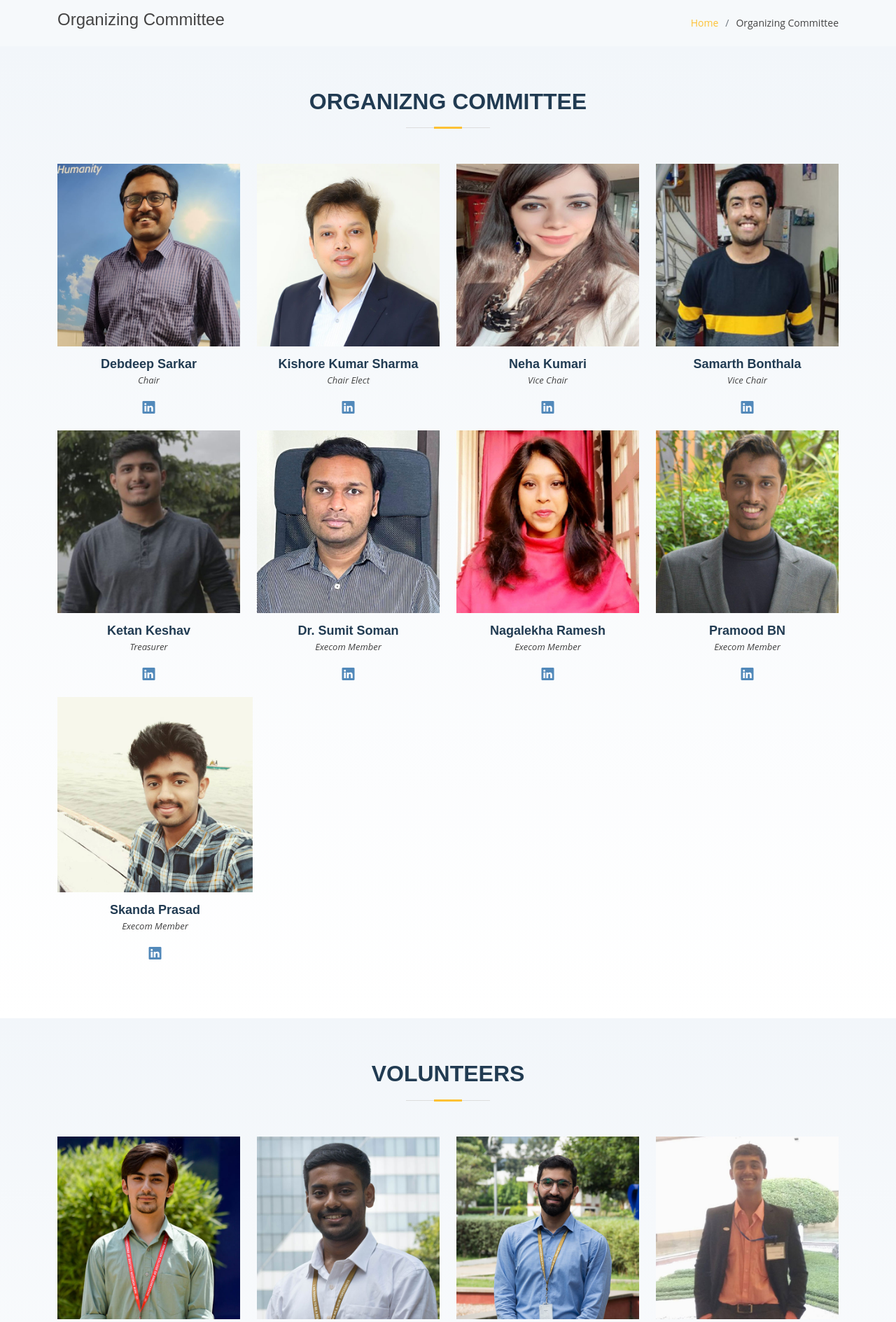
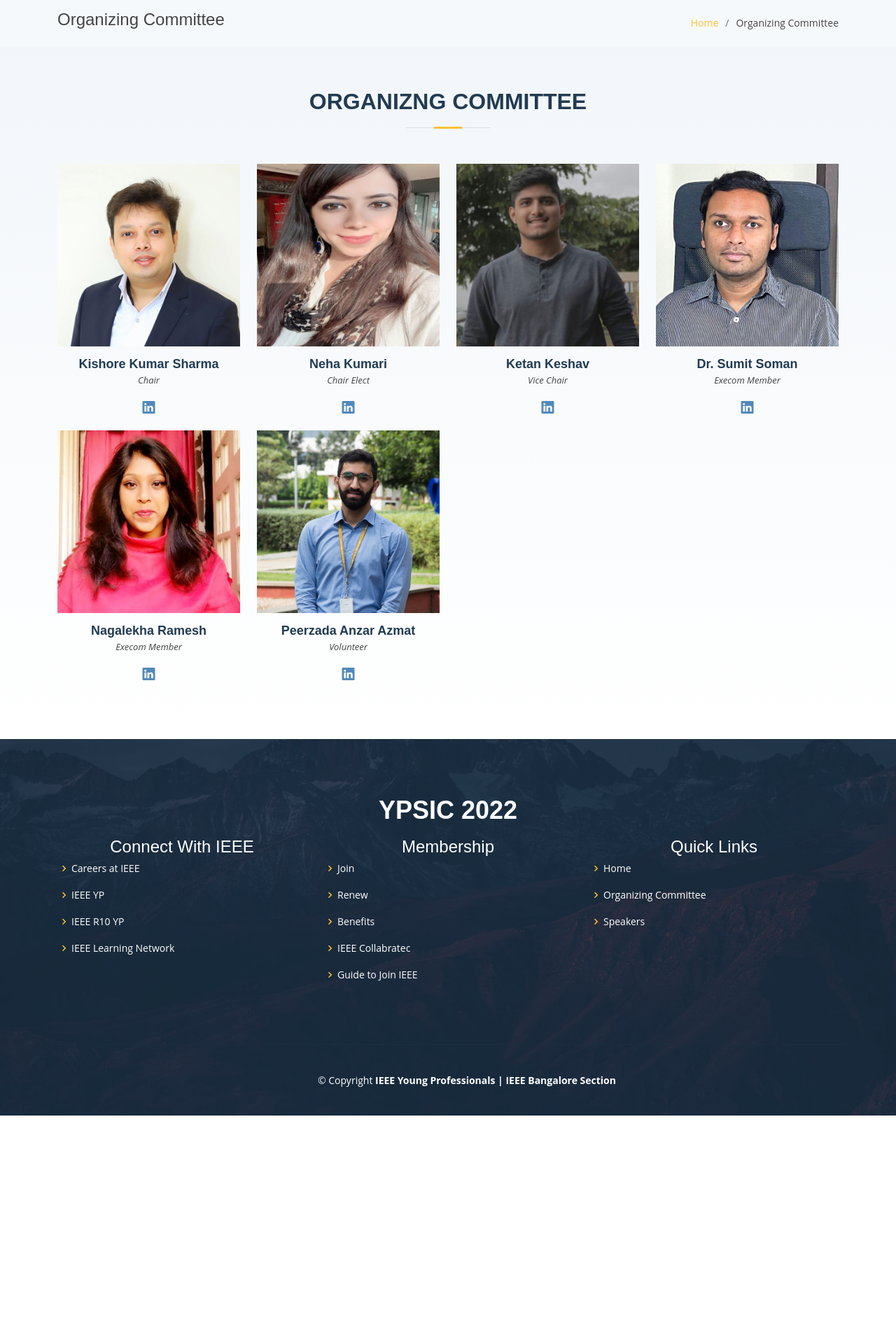
Before and after one commit to KetanKeshav/YPSIC-2023, a PHP site: page /committees/ in a window 1280 px wide. Shown: the part 101-1990 px from the top of the page at 70% size. After the commit the page ends 1695 px from the top, so only its background shows below. Run offline with PHP 8.4, Linux system fonts and the light colour scheme.

Commit message:
Quick updates

```diff
--- a/committees/index.php
+++ b/committees/index.php
@@ -44,7 +44,7 @@
         </div>
 
         <div class="row">
-          <div class="col-xl-3 col-lg-4 col-md-6">
+          <!-- <div class="col-xl-3 col-lg-4 col-md-6">
             <div class="member" data-aos="fade-up">
               <div class="pic"><img src="../assets/img/team/debdeep.jpg" alt=""></div>
               <h4>Debdeep Sarkar</h4>
@@ -54,13 +54,13 @@
                 <a href="https://www.linkedin.com/in/debdeep-sarkar-04b95023/" target="_blank"><i class="bi bi-linkedin"></i></a>
               </div>
             </div>
-          </div>
+          </div> -->
 
           <div class="col-xl-3 col-lg-4 col-md-6">
             <div class="member" data-aos="fade-up" data-aos-delay="100">
               <div class="pic"><img src="../assets/img/team/kishore.jpg" alt=""></div>
               <h4>Kishore Kumar Sharma</h4>
-              <span>Chair Elect</span>
+              <span>Chair</span>
               <div class="social">
 
                 <a href="https://www.linkedin.com/in/kishore-kumar-sharma-o-912a9481/" target="_blank"><i class="bi bi-linkedin"></i></a>
@@ -72,7 +72,7 @@
             <div class="member" data-aos="fade-up" data-aos-delay="200">
               <div class="pic"><img src="../assets/img/team/Neha.jpg" alt=""></div>
               <h4>Neha Kumari</h4>
-              <span>Vice Chair</span>
+              <span>Chair Elect</span>
               <div class="social">
 
                 <a href="https://www.linkedin.com/in/neha-kumari-39598273/" target="_blank"><i class="bi bi-linkedin"></i></a>
@@ -80,23 +80,12 @@
             </div>
           </div>
 
-          <div class="col-xl-3 col-lg-4 col-md-6">
-            <div class="member" data-aos="fade-up" data-aos-delay="300">
-              <div class="pic"><img src="../assets/img/team/Samarth.jpg" alt=""></div>
-              <h4>Samarth Bonthala</h4>
-              <span>Vice Chair</span>
-              <div class="social">
-
-                <a href="https://www.linkedin.com/in/samarth-bonthala/" target="_blank"><i class="bi bi-linkedin"></i></a>
-              </div>
-            </div>
-          </div>
 
           <div class="col-xl-3 col-lg-4 col-md-6">
             <div class="member" data-aos="fade-up" data-aos-delay="300">
               <div class="pic"><img src="../assets/img/team//Ketan.jpg" alt=""></div>
               <h4>Ketan Keshav</h4>
-              <span>Treasurer</span>
+              <span>Vice Chair</span>
               <div class="social">
 
                 <a href="https://www.linkedin.com/in/ketan-keshav/" target="_blank"><i class="bi bi-linkedin"></i></a>
@@ -128,65 +117,6 @@
             </div>
           </div>
 
-          <div class="col-xl-3 col-lg-4 col-md-6">
-            <div class="member" data-aos="fade-up" data-aos-delay="100">
-              <div class="pic"><img src="../assets/img/team/pramod.jpg" alt=""></div>
-              <h4>Pramood BN</h4>
-              <span>Execom Member</span>
-              <div class="social">
-
-                <a href="https://www.linkedin.com/in/pramodbn27/" target="_blank"><i class="bi bi-linkedin"></i></a>
-              </div>
-            </div>
-          </div>
-        </div>
-
-        <div class="col-xl-3 col-lg-4 col-md-6">
-            <div class="member" data-aos="fade-up" data-aos-delay="100">
-              <div class="pic"><img src="../assets/img/team/skanda.jpg" alt=""></div>
-              <h4>Skanda Prasad</h4>
-              <span>Execom Member</span>
-              <div class="social">
-
-                <a href="https://www.linkedin.com/in/skandaprasad11/" target="_blank"><i class="bi bi-linkedin"></i></a>
-              </div>
-            </div>
-          </div>
-      </div>
-    </section><!-- End Execom Section -->
-
-    <!-- ======= Volunteers Section ======= -->
-
-    <section id="team" class="team section-bg">
-      <div class="container">
-
-        <div class="section-title">
-          <h2 data-aos="fade-in">Volunteers</h2>
-        </div>
-
-        <div class="row">
-          <div class="col-xl-3 col-lg-4 col-md-6">
-            <div class="member" data-aos="fade-up">
-              <div class="pic"><img src="../assets/img/team/shazib.jpg" alt=""></div>
-              <h4>Shazib Javaid Wani</h4>
-              <span>Volunteer</span>
-              <div class="social">
-                <a href="https://www.linkedin.com/in/shazib-wani-bb1276200/" target="_blank"><i class="bi bi-linkedin"></i></a>
-              </div>
-            </div>
-          </div>
-
-          <div class="col-xl-3 col-lg-4 col-md-6">
-            <div class="member" data-aos="fade-up" data-aos-delay="100">
-              <div class="pic"><img src="../assets/img/team/soumya.jpg" alt=""></div>
-              <h4>Soumyadip Roy</h4>
-              <span>Volunteer</span>
-              <div class="social">
-
-                <a href="https://www.linkedin.com/in/soumyadip-roy-364539211/" target="_blank"><i class="bi bi-linkedin"></i></a>
-              </div>
-            </div>
-          </div>
 
           <div class="col-xl-3 col-lg-4 col-md-6">
             <div class="member" data-aos="fade-up" data-aos-delay="200">
@@ -200,34 +130,10 @@
             </div>
           </div>
 
-          <div class="col-xl-3 col-lg-4 col-md-6">
-            <div class="member" data-aos="fade-up">
-              <div class="pic"><img src="../assets/img/team/aniketh.jpg" alt=""></div>
-              <h4>Aniketh Shenoy K</h4>
-              <span>Volunteer</span>
-              <div class="social">
+        </div>
+      </div>
+    </section><!-- End Execom Section -->
 
-                <a href="https://in.linkedin.com/in/anikethshenoy" target="_blank"><i class="bi bi-linkedin"></i></a>
-              </div>
-            </div>
-          </div>
-
-          <div class="col-xl-3 col-lg-4 col-md-6">
-            <div class="member" data-aos="fade-up">
-              <div class="pic"><img src="../assets/img/team/subramanya.jpg" alt=""></div>
-              <h4>Subramanya Navada K R</h4>
-              <span>Volunteer</span>
-              <div class="social">
-                <a href="" target="_blank"><i class="bi bi-linkedin"></i></a>
-              </div>
-            </div>
-          </div>
-        </div>
-
-      </div>
-    </section><!-- End Team Section -->
-
-  </main><!-- End #main -->
 
 
   <?php include 'footer.php' ?>
--- a/navbar.php
+++ b/navbar.php
@@ -15,7 +15,7 @@
           <li><a class="nav-link scrollto" href="#pricing">Sponsorships</a></li>
           <li><a class="nav-link scrollto" href="#agenda">Agenda</a></li>
           <li><a class="nav-link scrollto" href="./committees/">Organizing Committee</a></li>
-          <li><a class="nav-link scrollto" href="./speakers/">Speakers</a></li>
+          <!-- <li><a class="nav-link scrollto" href="./speakers/">Speakers</a></li> -->
           <li><a class="nav-link scrollto" href="#student-reg">Registration</a></li>
           <li><a class="nav-link scrollto" href="#contact">Contact</a></li>
           <li><a class="getstarted scrollto" href="https://in.explara.com/e/ypsic2022">Register Now</a></li>
```
Also changed, not shown: index.php (+12 -12 lines).
